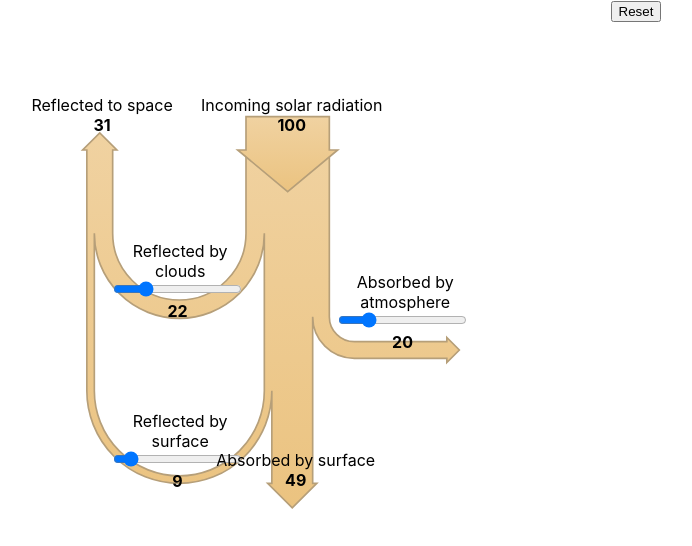
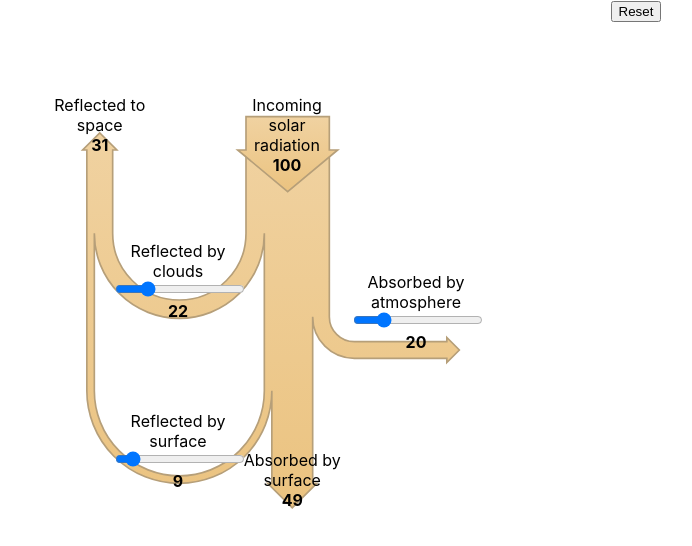
Before and after one commit to craigwalton/ClimateApp, a React (Create React App) app in the folder my-app/: page / in a window 1280 px wide. Shown: the top 546 px of the page, without its empty margins (4-696 px from the left). Built offline with nearby package versions, Linux system fonts and the light colour scheme.

Commit message:
Make coordinates refer to centre of component.

```diff
--- a/my-app/src/App.js
+++ b/my-app/src/App.js
@@ -46,12 +46,12 @@ function App() {
         <div className="App">
             <button type="button" onClick={reset}>Reset</button>
             <ShortwaveArrows x={0} y={100} scattered={scatteredValue} reflected={reflectedValue} atmosphere={atmosphereValue} />
-            <Label x={205} y={95} label={"Incoming solar radiation"} value={100}/>
-            <Slider x={75} y={210 + scatteredValue / 2 * scale} label={"Reflected by clouds"} value={scatteredValue} onChange={handleScatteredSliderChange}/>
-            <Slider x={75} y={393 - reflectedValue / 2 * scale} label={"Reflected by surface"} value={reflectedValue} onChange={handleReflectedSliderChange}/>
-            <Slider x={300} y={250} label={"Absorbed by atmosphere"} value={atmosphereValue} onChange={handleAtmosphereSliderChange}/>
-            <Label x={174 + (totalReflected + (100 - atmosphereValue)) / 2 * scale} y={450} label={"Absorbed by surface"} value={absorbedBySurface}/>
-            <Label x={(58 - totalReflected / 2) * scale} y={95} label={"Reflected to space"} value={totalReflected}/>
+            <Label x={291} y={95} label={"Incoming solar radiation"} value={100}/>
+            <Slider x={162} y={210 + scatteredValue / 2 * scale} label={"Reflected by clouds"} value={scatteredValue} onChange={handleScatteredSliderChange}/>
+            <Slider x={162} y={393 - reflectedValue / 2 * scale} label={"Reflected by surface"} value={reflectedValue} onChange={handleReflectedSliderChange}/>
+            <Slider x={400} y={250} label={"Absorbed by atmosphere"} value={atmosphereValue} onChange={handleAtmosphereSliderChange}/>
+            <Label x={250 + (totalReflected + (100 - atmosphereValue)) / 2 * scale} y={450} label={"Absorbed by surface"} value={absorbedBySurface}/>
+            <Label x={(140 - totalReflected / 2) * scale} y={95} label={"Reflected to space"} value={totalReflected}/>
         </div>
     );
 }
--- a/my-app/src/components/Label.js
+++ b/my-app/src/components/Label.js
@@ -3,9 +3,11 @@ import './Label.css';
 const Label = ({x, y, label, value}) => {
 
     return (
-        <div className="label-container" style={{position: 'absolute', left: x, top: y}}>
-            <label>{label}</label><br/>
-            <b>{value}</b>
+        <div className="label-container" style={{position: 'absolute', left: x, top: y, width: 0}}>
+            <div style={{width: 100, position: 'absolute', left: -50}}>
+                <label>{label}</label><br/>
+                <b>{value}</b>
+            </div>
         </div>
     );
 };
--- a/my-app/src/components/Slider.js
+++ b/my-app/src/components/Slider.js
@@ -8,16 +8,19 @@ const Slider = ({x, y, label, value, onChange}) => {
     };
 
     return (
-        <div className="slider-container" style={{position: 'absolute', left: x, top: y}}>
-            <div style={{width: '80%', position: 'absolute', bottom: 60}}>{label}</div><br/>
+        <div className="slider-container" style={{position: 'absolute', left: x, top: y, width: 0}}>
+            <div style={{width: 130, position: 'absolute', left: -65}}>
+                <div style={{position: 'absolute', bottom: 40}}>{label}</div><br/>
                 <input
                     type="range"
                     min="0"
                     max="100"
                     value={value}
                     onChange={handleSliderChange}
+                    style={{width: '100%'}}
                 /><br/>
                 <b>{value}</b>
+            </div>
         </div>
     );
 };
```
Lines whose indentation alone changed are shown as unchanged.
